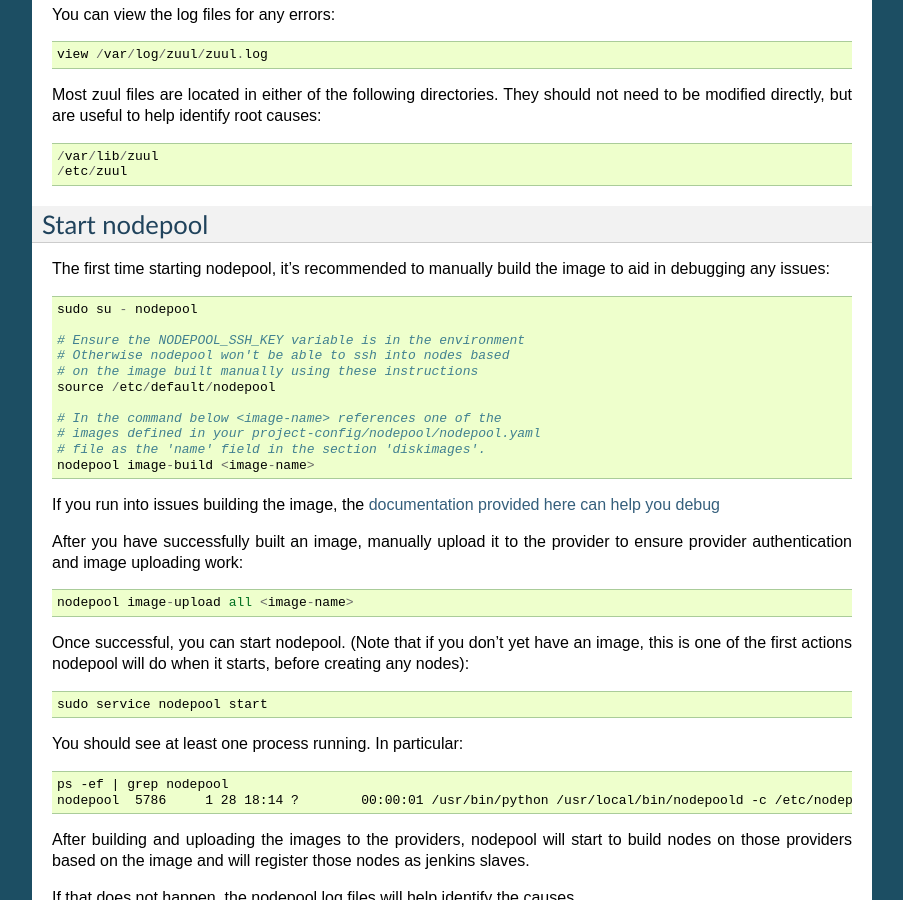
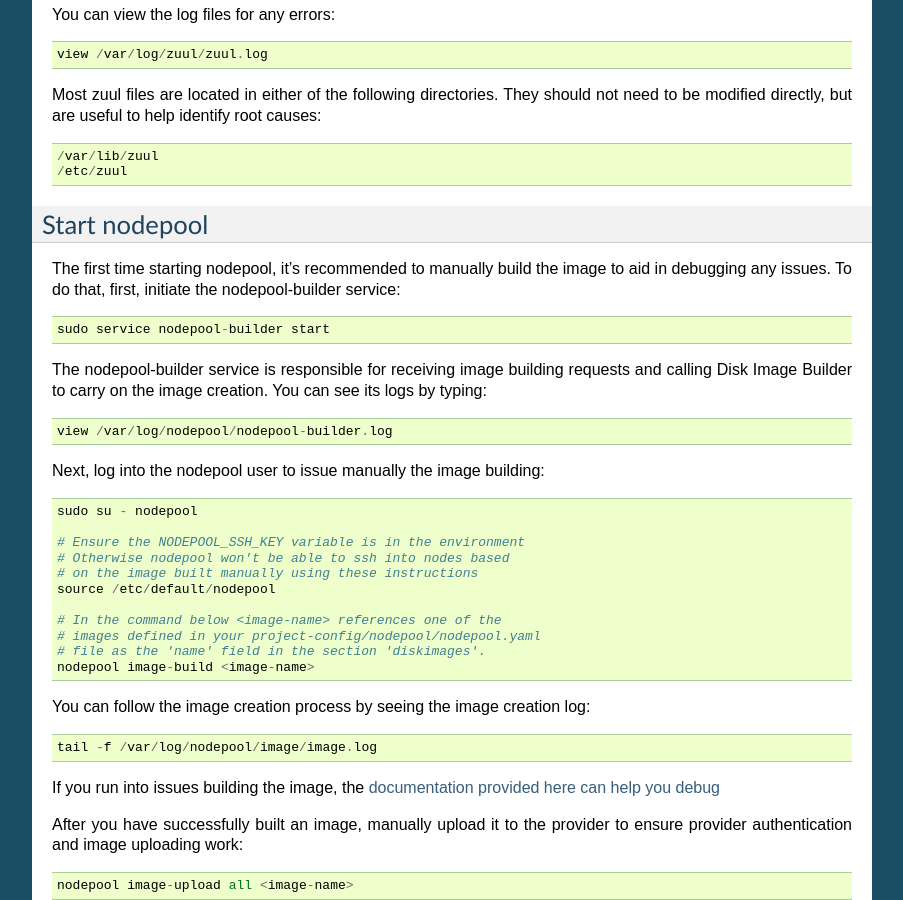
Before and after one commit to openstack-infra/puppet-openstackci, a Sphinx documentation site: the page built from doc/source/third_party_ci.rst, in a window 1280 px wide and 900 px high, scrolled down 4599 px. Shown: the whole window, without its empty margins (198-1101 px from the left). Built offline with Sphinx 7.4.7, drawn with Linux system fonts in a browser that asks for light colours.

Commit message:
Initiate nodepool-builder on third_party_ci.rst
There is a missing step on the third_party_ci docs to initiate nodepool-builder
service. Without that, the image-build command gets stuck since the builder
isn't there to issue the image creation to DIB.

Change-Id: Ib213c7e779657dc2d08268b6b11ed88702b7612b

```diff
--- a/doc/source/third_party_ci.rst
+++ b/doc/source/third_party_ci.rst
@@ -344,7 +344,22 @@ Start nodepool
 --------------
 
 The first time starting nodepool, it's recommended to manually build the
-image to aid in debugging any issues:
+image to aid in debugging any issues. To do that, first, initiate the
+nodepool-builder service:
+
+::
+
+    sudo service nodepool-builder start
+
+The nodepool-builder service is responsible for receiving image building
+requests and calling Disk Image Builder to carry on the image creation.
+You can see its logs by typing:
+
+::
+
+    view /var/log/nodepool/nodepool-builder.log
+
+Next, log into the nodepool user to issue manually the image building:
 
 ::
 
@@ -359,6 +374,13 @@ image to aid in debugging any issues:
     # images defined in your project-config/nodepool/nodepool.yaml
     # file as the 'name' field in the section 'diskimages'.
     nodepool image-build <image-name>
+
+You can follow the image creation process by seeing the image creation
+log:
+
+::
+
+    tail -f /var/log/nodepool/image/image.log
 
 If you run into issues building the image, the `documentation provided
 here can help you
```
